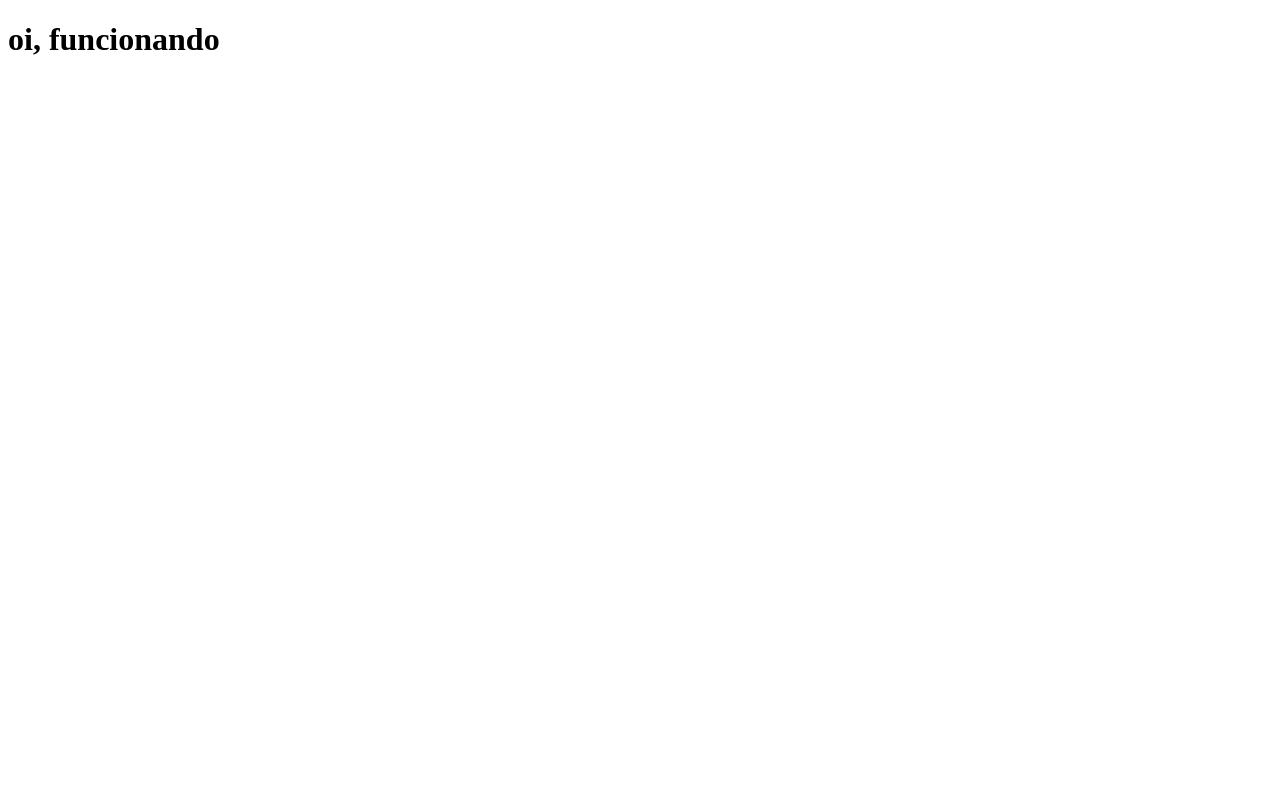
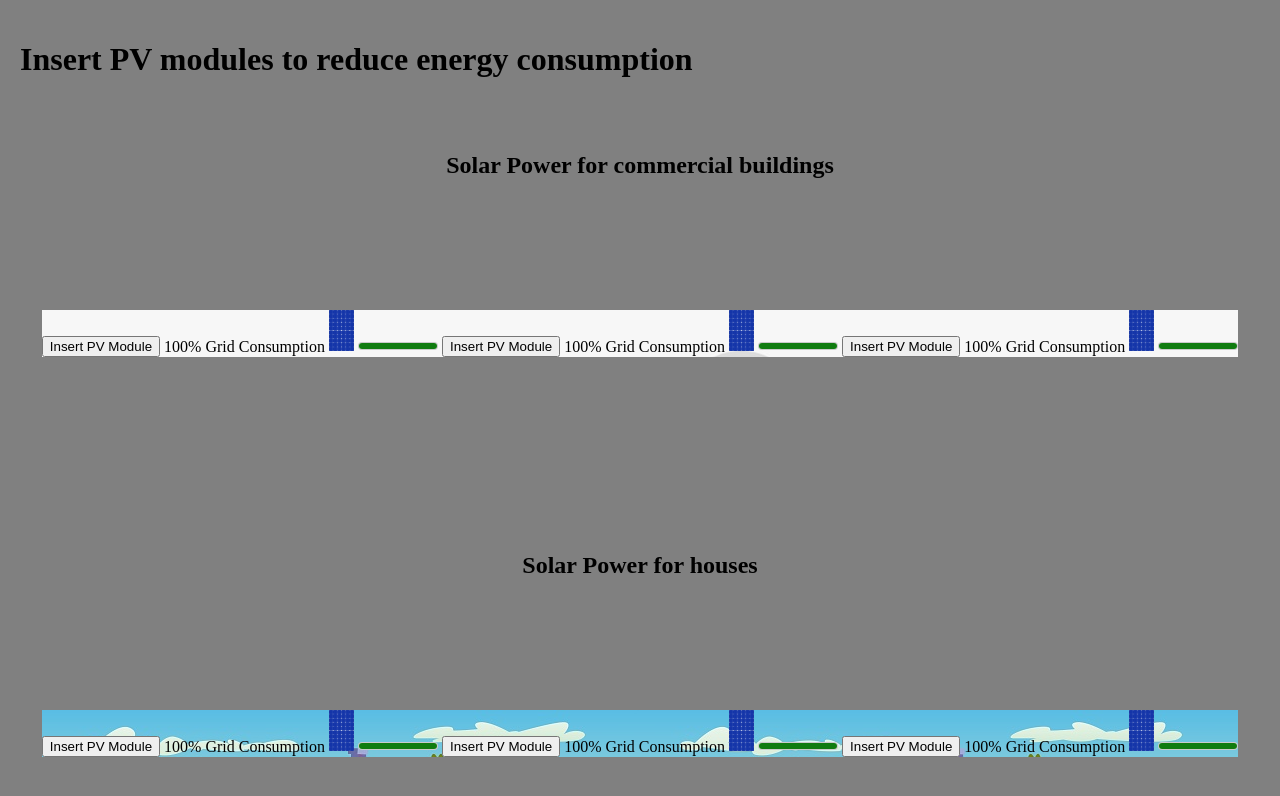
Before and after one commit to guilhermebr84/WD68PT-P1-SUNPOWER, a plain HTML site: page index.html in a window 1280 px wide. Drawn offline with Linux system fonts and the light colour scheme.

Commit message:
18-02-22 - 00:18

```diff
--- a/assets/script/game.js
+++ b/assets/script/game.js
@@ -1,11 +1,18 @@
-// all the game rules will be insert here
+// regras do jogo
 
-// roll scenarios, between urban and countryside (rural)
-// insert randoms energy consumptions (kWh.month) for each building and shows it,
-// insert pv modules - insert more than one and it decrease the energy consumptions.
-// more of panels you insert, more the energy consumptions decrease and more energy is sent to the energy grid (red for consumptio, green for energy to grid)
+// cenarios
+// consumo de energia inicial por imovel
+// inserir os modulos fv e a cada um que é inserido o consumo de energia reduz
+// quanto mais modulo inserir, o valor de consumo reduz. Se negativar, aparecer uma mensagem "energia sendo injetada na rede" ou algo parecido
 
-function buildingCons (value) {
+console.log('game.js tá rodando')
+
+class Game {
+    constructor(){
+
+    }
+}
+function buildingsConsumption (value) {
 
 }
 
@@ -17,8 +24,6 @@ function deletePV (value) {
 
 }
 
-function decreaseCons (value) {
+function decreaseConsumptions (value) {
 
 }
-
-console.log('oi, eu sou o game.js')
--- a/assets/script/index.js
+++ b/assets/script/index.js
@@ -1,7 +1,19 @@
-// all the games objects will be insert here
+// os objetos da vida real inseridos aqui
+// predios, casas, modulos fotovoltaicos, sol, raios de sol, relogio de consumo (vermelho consumo, verde geração)
+console.log('index.js tá rodando')
 
 
-// objects: sun, sunbeams, building, energy consumption, pv modules
+class PVinsertion {
+
+    constructor(xPos, yPos) {
+        this.xPos = xPos;
+        this.yPos= yPos;
+    }
+
+
+}
+
+
 
 const sun = 0
 const sunbeams = 0
@@ -16,5 +28,3 @@ const building3 = 0
 const house1 = 0
 const house2 = 0
 const house3 = 0
-
-console.log('oi, eu sou o index.js')
--- a/assets/style/style.css
+++ b/assets/style/style.css
@@ -0,0 +1,36 @@
+body {
+  background-color: grey;
+  margin: 10px;
+  padding: 10px;
+  height: 100vh;
+}
+
+.container {
+  width: 100%;
+  height: 100%;
+  display: flex;
+  flex-direction: column;
+  justify-content: center;
+  align-items: center;
+}
+
+.container-urban {
+  background: url("../../images/city.jpg");
+  margin: auto;
+
+  height: max-content;
+  width: max-content;
+}
+
+.container-sub {
+  background: url("../../images/subh.jpg");
+  margin: auto;
+
+  height: max-content;
+  width: max-content;
+}
+
+.pvmod {
+  width: 25px;
+  height: auto;
+}
--- a/index.html
+++ b/index.html
@@ -4,10 +4,60 @@
     <meta charset="UTF-8" />
     <meta http-equiv="X-UA-Compatible" content="IE=edge" />
     <meta name="viewport" content="width=device-width, initial-scale=1.0" />
-    <title>Document</title>
+
+    <link href="./assets/style/style.css" type="text/css" rel="stylesheet" />
+
+    <title>sunpower it!</title>
   </head>
   <body>
-    <h1>oi, funcionando</h1>
+    <h1> Insert PV modules to reduce energy consumption </h1>
+    <div class="container">
+      <p>
+      <h2>Solar Power for commercial buildings</h2>
+      <div class="container-urban">
+
+        <button id="btn-1">Insert PV Module</button>
+        <span>100</span><span>% Grid Consumption</span>
+        <img id="pvmod" class="pvmod" src="./images/pvmod01.jpg" />
+        <meter id="m1" min="0" max="100" value="100"></meter>
+
+
+        <button id="btn-2">Insert PV Module</button>
+        <span>100</span><span>% Grid Consumption</span>
+        <img id="pvmod" class="pvmod" src="./images/pvmod01.jpg" />
+        <meter id="m2" min="0" max="100" value="100"></meter>
+
+        <button id="btn-3">Insert PV Module</button>
+        <span>100</span><span>% Grid Consumption</span>
+        <img id="pvmod" class="pvmod" src="./images/pvmod01.jpg" />
+        <meter id="m3" min="0" max="100" value="100"></meter>
+
+      </div>
+    </p>
+    <p>
+      <h2>Solar Power for houses</h2>
+      <div class="container-sub">
+
+        <button id="btn-4">Insert PV Module</button>
+        <span>100</span><span>% Grid Consumption</span>
+        <img id="pvmod" class="pvmod" src="./images/pvmod01.jpg" />
+        <meter id="m4" min="0" max="100" value="100"></meter>
+
+        <button id="btn-5">Insert PV Module</button>
+        <span>100</span><span>% Grid Consumption</span>
+        <img id="pvmod" class="pvmod" src="./images/pvmod01.jpg" />
+        <meter id="m5" min="0" max="100" value="100"></meter>
+
+        <button id="btn-6">Insert PV Module</button>
+        <span>100</span><span>% Grid Consumption</span>
+        <img id="pvmod" class="pvmod" src="./images/pvmod01.jpg" />
+        <meter id="m6" min="0" max="100" value="100"></meter>
+
+      </div>
+    </p>
+    </div>
+
+    <!-- <canvas id="game" width="600" height="600"></canvas> -->
 
     <script src="/assets/script/index.js"></script>
     <script src="/assets/script/game.js"></script>
```
Also changed, not shown: images/city.jpg (added), images/city.png (added), images/pvmod01.jpg (added), images/subh.jpg (added).
